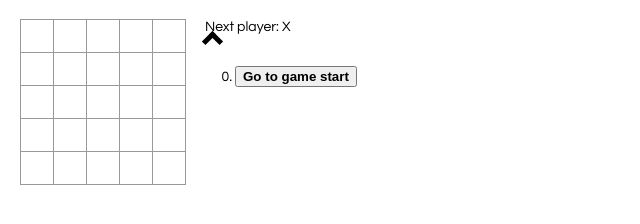
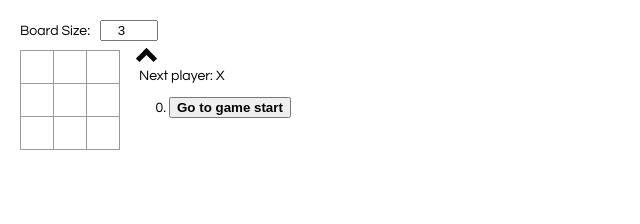
Before and after one commit to ulquiomaru/react-tic-tac-toe, a React app: page / in a window 1280 px wide. Shown: the whole page, without its empty margins (0-640 px from the left). Built offline with nearby package versions, Linux system fonts and the light colour scheme.

Commit message:
dynamic sized board

```diff
--- /dev/null
+++ b/src/components/App.js
@@ -0,0 +1,26 @@
+import React, { useState } from "react";
+import Game from "./Game";
+
+export default function App() {
+  const [boardSize, setBoardSize] = useState(3);
+
+  const changeBoardSize = (e) => {
+    const val = e.target.value;
+    if (val >= 3) setBoardSize(parseInt(val));
+  };
+
+  return (
+    <>
+      <label htmlFor="boardSize">Board Size:</label>
+      <input
+        type="number"
+        id="boardSize"
+        name="boardSize"
+        className="size-input"
+        value={boardSize}
+        onChange={changeBoardSize}
+      />
+      <Game key={boardSize} boardSize={boardSize} />
+    </>
+  );
+}
--- a/src/components/Game.js
+++ b/src/components/Game.js
@@ -2,22 +2,24 @@ import React, { useState } from "react";
 import Board from "./Board";
 
 export default function Game(props) {
-  const nSquares = Math.pow(props.size, 2);
+  const nSquares = Math.pow(props.boardSize, 2);
 
-  const winningCombinations = getTicTacToeCombinations(props.size);
+  const winningCombinations = getTicTacToeCombinations(props.boardSize);
 
-  const [history, setHistory] = useState([
-    {
-      squares: Array(nSquares).fill(null),
-      lastMove: [],
-    },
-  ]);
+  const getInitialBoard = () => {
+    return [
+      {
+        squares: Array(Math.pow(props.boardSize, 2)).fill(null),
+        lastMove: [],
+      },
+    ];
+  };
+
+  const [history, setHistory] = useState(getInitialBoard());
   const [stepNumber, setStepNumber] = useState(0);
   const [ascendingOrder, setAscendingOrder] = useState(true);
 
-  const xIsNext = () => {
-    return stepNumber % 2 === 0;
-  };
+  const xIsNext = () => stepNumber % 2 === 0;
 
   const calculateWinner = (squares) => {
     for (let i = 0; i < winningCombinations.length; i++) {
@@ -40,8 +42,8 @@ export default function Game(props) {
     const squares = current.squares.slice();
     if (calculateWinner(squares) || squares[i]) return;
     squares[i] = xIsNext() ? "X" : "O";
-    const row = Math.floor(i / props.size);
-    const col = i % props.size;
+    const row = Math.floor(i / props.boardSize);
+    const col = i % props.boardSize;
     setHistory(
       h.concat([
         {
@@ -97,13 +99,13 @@ export default function Game(props) {
         />
       </div>
       <div className="game-info">
-        <div>{status}</div>
         <div>
           <i
             className={ascendingOrder ? "arrow up" : "arrow down"}
             onClick={() => setAscendingOrder(!ascendingOrder)}
-          ></i>
+          />
         </div>
+        <div>{status}</div>
         <ol start={0}>{moves}</ol>
       </div>
     </div>
@@ -120,12 +122,15 @@ function getTicTacToeCombinations(size) {
       let x = col + row * size;
       if (col < size - 2) {
         rows.push([x, x + 1, x + 2]);
-        if (row < size - 2)
+        if (row < size - 2) {
           diagonals.push([x, x + 1 + 1 * size, x + 2 + 2 * size]);
+        }
       }
       if (row < size - 2) {
         columns.push([x, x + 1 * size, x + 2 * size]);
-        if (col >= 2) diagonals.push([x, x - 1 + 1 * size, x - 2 + 2 * size]);
+        if (col >= 2) {
+          diagonals.push([x, x - 1 + 1 * size, x - 2 + 2 * size]);
+        }
       }
     }
   }
--- a/src/index.js
+++ b/src/index.js
@@ -1,8 +1,8 @@
 import React from "react";
 import ReactDOM from "react-dom";
-import Game from "./components/Game";
+import App from "./components/App";
 import "./style/index.css";
 
-const boardSize = 5;
+const rootElement = document.getElementById("root");
 
-ReactDOM.render(<Game size={boardSize} />, document.getElementById("root"));
+ReactDOM.render(<App />, rootElement);
--- a/src/style/index.css
+++ b/src/style/index.css
@@ -33,6 +33,13 @@ ul {
   width: 34px;
 }
 
+.size-input {
+  width: 50px;
+  margin-left: 10px;
+  margin-bottom: 10px;
+  text-align: center;
+}
+
 .highlighted {
   background: rgb(124, 206, 100);
 }
@@ -52,6 +59,7 @@ ul {
 
 .game-info {
   margin-left: 20px;
+  margin-right: 20px;
 }
 
 .arrow {
```
